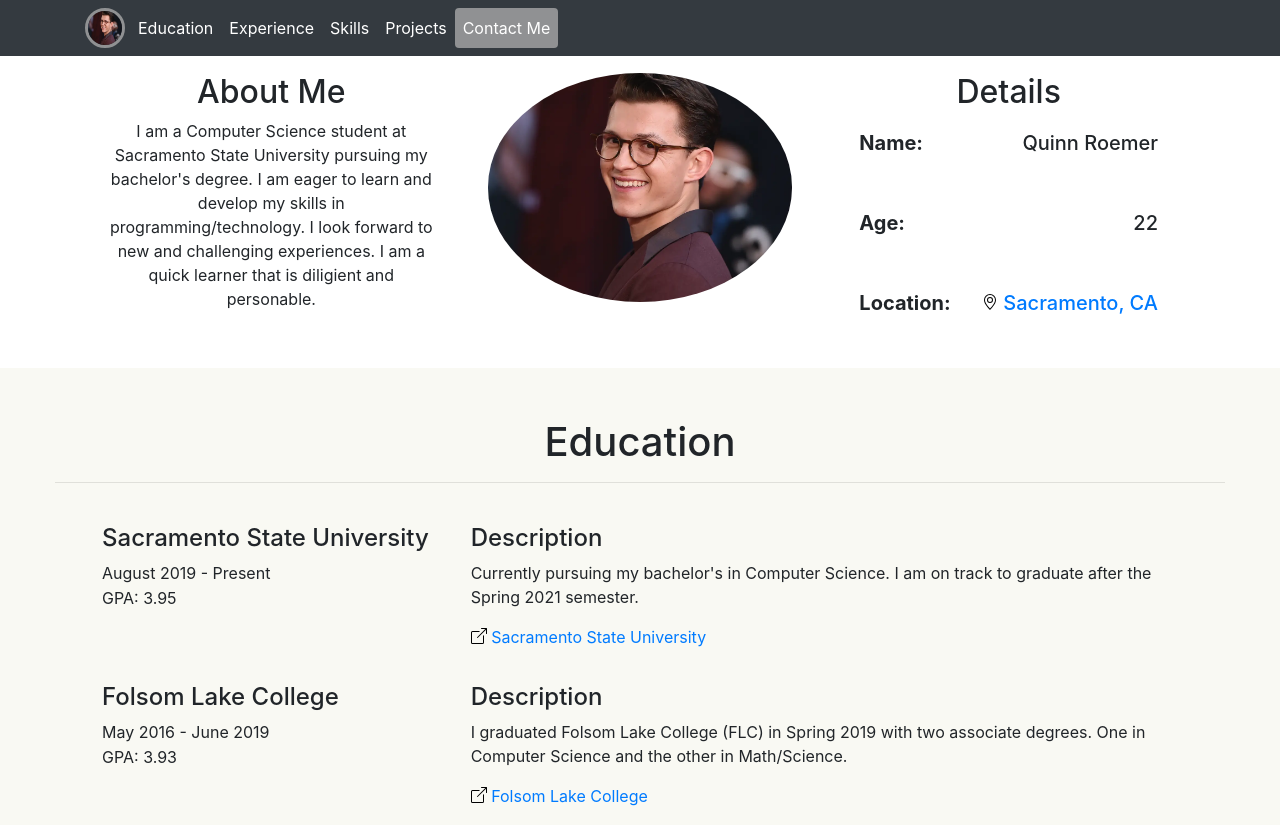
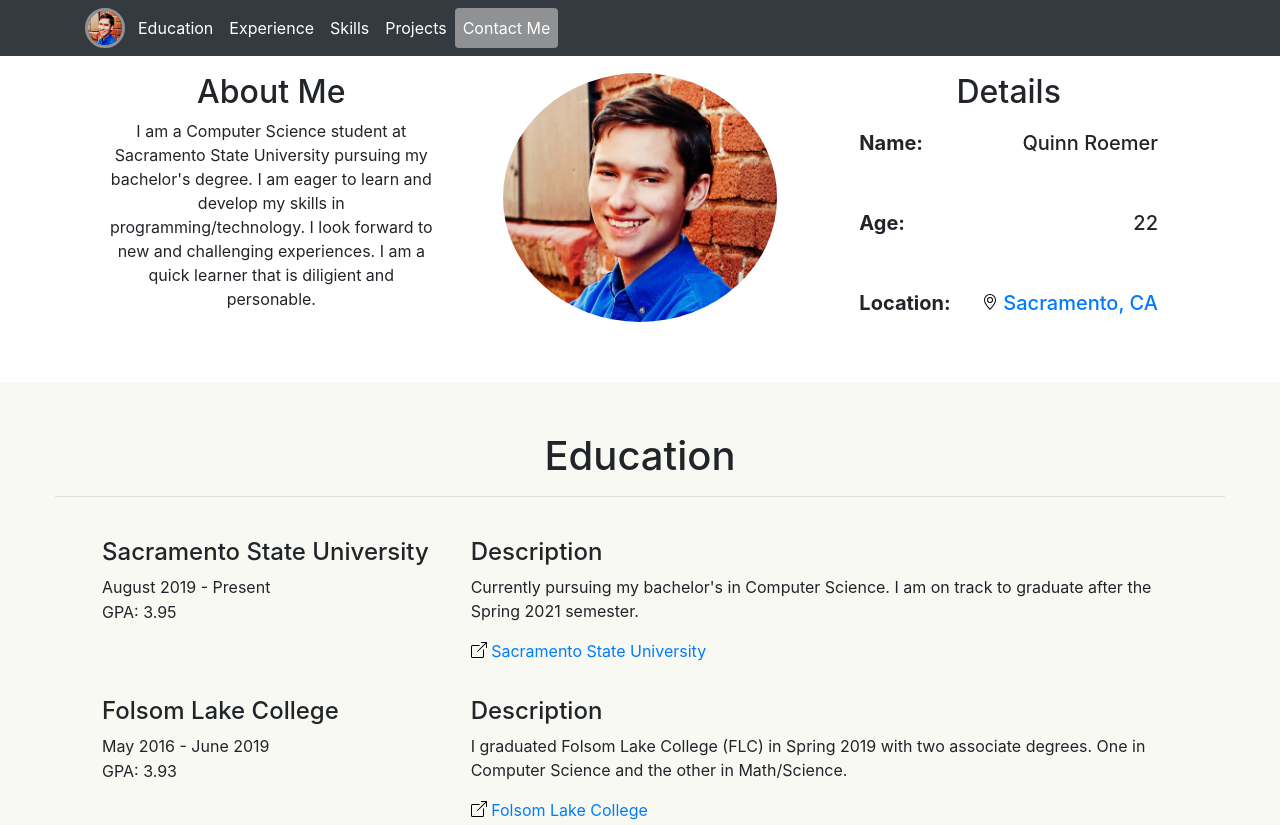
Before and after one commit to Warthog710/Warthog710.github.io, a plain HTML site: page index.html in a window 1280 px wide. Shown: the top 825 px of the page. Drawn offline with nearby package versions, Linux system fonts and the light colour scheme.

Commit message:
removed tom holland joke image

```diff
--- a/index.html
+++ b/index.html
@@ -25,7 +25,7 @@
 
   <nav class="navbar navbar-expand-md bg-dark navbar-dark fixed-top">
     <div class="container">
-      <a class="" href="#"><img src="images/tom_holland_joke.webp" width="40" height="40" class="logo"></a>
+      <a class="" href="#"><img src="images/mugshot.jpg" width="40" height="40" class="logo"></a>
       <button class="navbar-toggler" type="button" data-toggle="collapse" data-target="#navbarNavAltMarkup"
         aria-controls="navbarNavAltMarkup" aria-expanded="false" aria-label="Toggle navigation">
         <span class="navbar-toggler-icon"></span>
@@ -56,7 +56,7 @@
           degree. I am eager to learn and develop my skills in programming/technology. I look forward to new and
           challenging experiences. I am a quick learner that is diligient and personable.</p>
       </div>
-      <div class="center col-lg-4"><img src="images/tom_holland_joke.webp" class="rounded-circle img-fluid center"
+      <div class="center col-lg-4"><img src="images/mugshot.jpg" class="rounded-circle img-fluid center"
           style="max-width: 90%; max-height: 90%;"> </div>
       <div class="col-lg-4 text-center">
         <h2>Details</h2>
```
Also changed, not shown: images/tom_holland_joke.webp (deleted).
